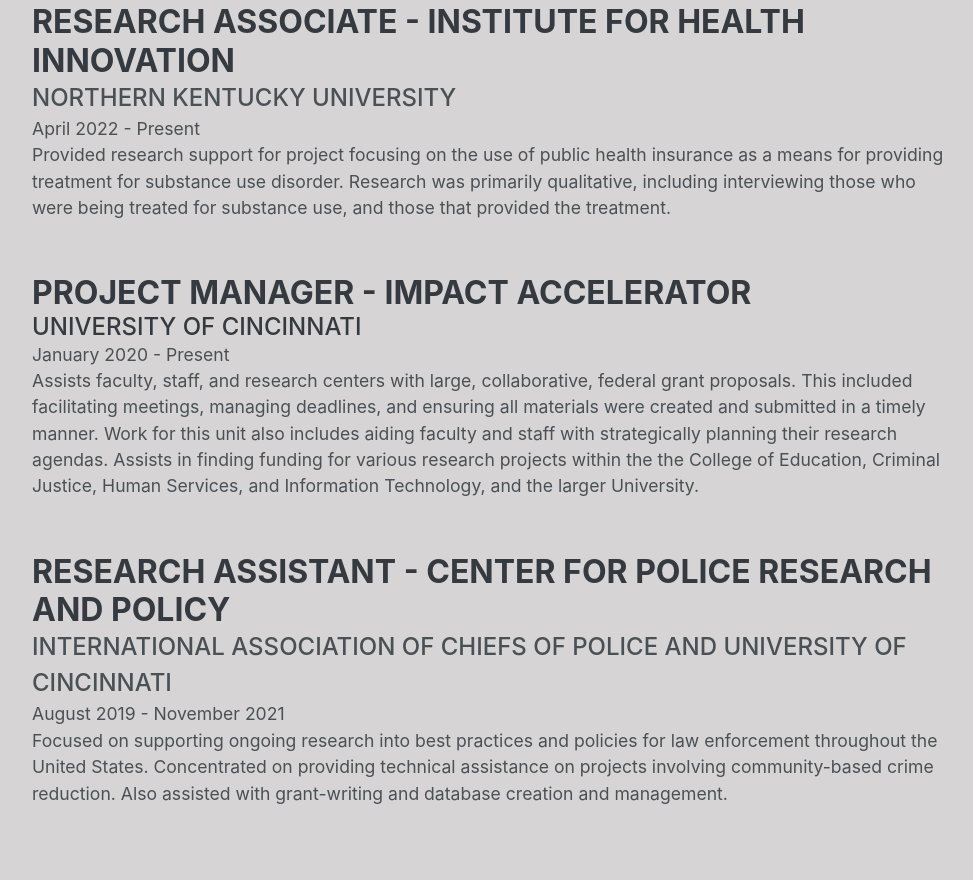
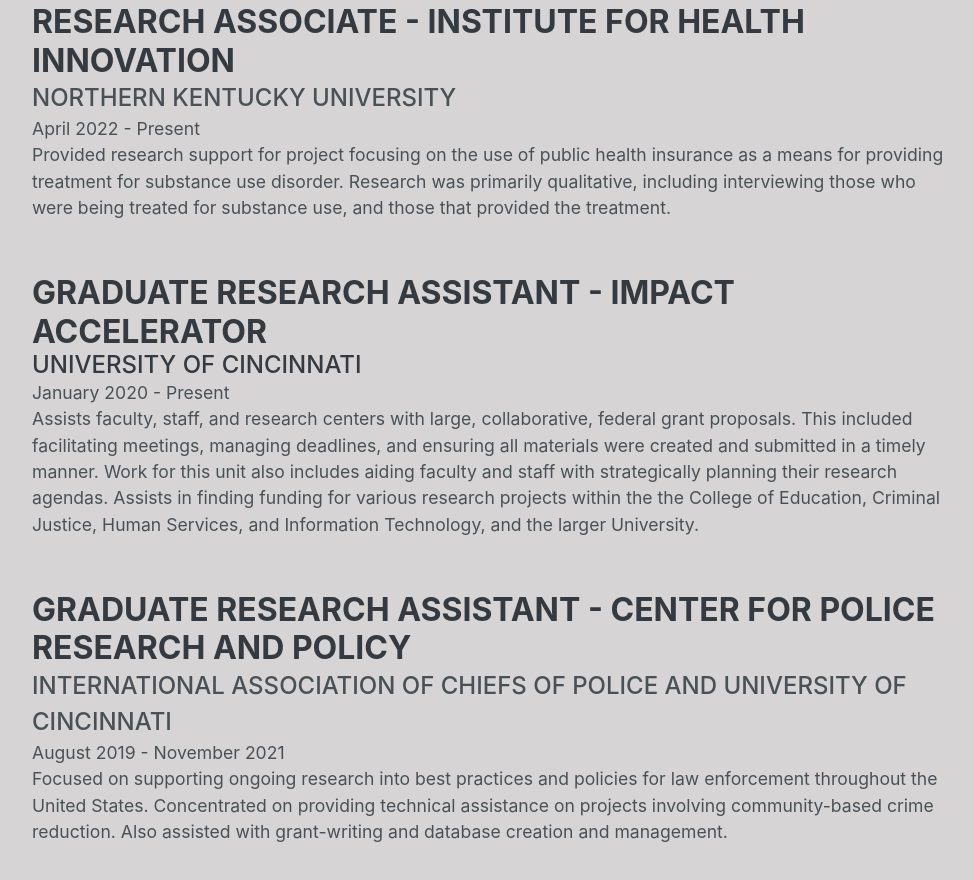
Before and after one commit to driscollclay/driscollsite, a plain HTML site: page index.html in a window 1280 px wide. Shown: the part 1873-2753 px from the top of the page, without its empty margins (288-1261 px from the left). Drawn offline with nearby package versions, Linux system fonts and the light colour scheme; a web font is replaced by a local one.

Commit message:
Add files via upload

```diff
--- a/index.html
+++ b/index.html
@@ -145,7 +145,7 @@
                     <br></br>
 					<div class="d-flex flex-column flex-md-row justify-content-between mb-5">
                         <div class="flex-grow-1">
-                            <h3 class="mb-0">Project Manager - Impact Accelerator</h3>
+                            <h3 class="mb-0">Graduate Research Assistant - Impact Accelerator</h3>
                             <h3 class="subheading mb-3">University of Cincinnati</h3>
 							<p>January 2020 - Present</p>
                             <p>Assists faculty, staff, and research centers with large, collaborative, federal grant proposals.
@@ -156,7 +156,7 @@
 					<br></br>
 					<div class="d-flex flex-column flex-md-row justify-content-between mb-5">
                         <div class="flex-grow-1">
-                            <h3 class="mb-0">Research Assistant - Center for Police Research and Policy</h3>
+                            <h3 class="mb-0">Graduate Research Assistant - Center for Police Research and Policy</h3>
                             <div class="subheading mb-3">International Association of Chiefs of Police and University of Cincinnati</div>
 							<p>August 2019 - November 2021</p>
                             <p>Focused on supporting ongoing research into best practices and policies for law enforcement throughout
```
